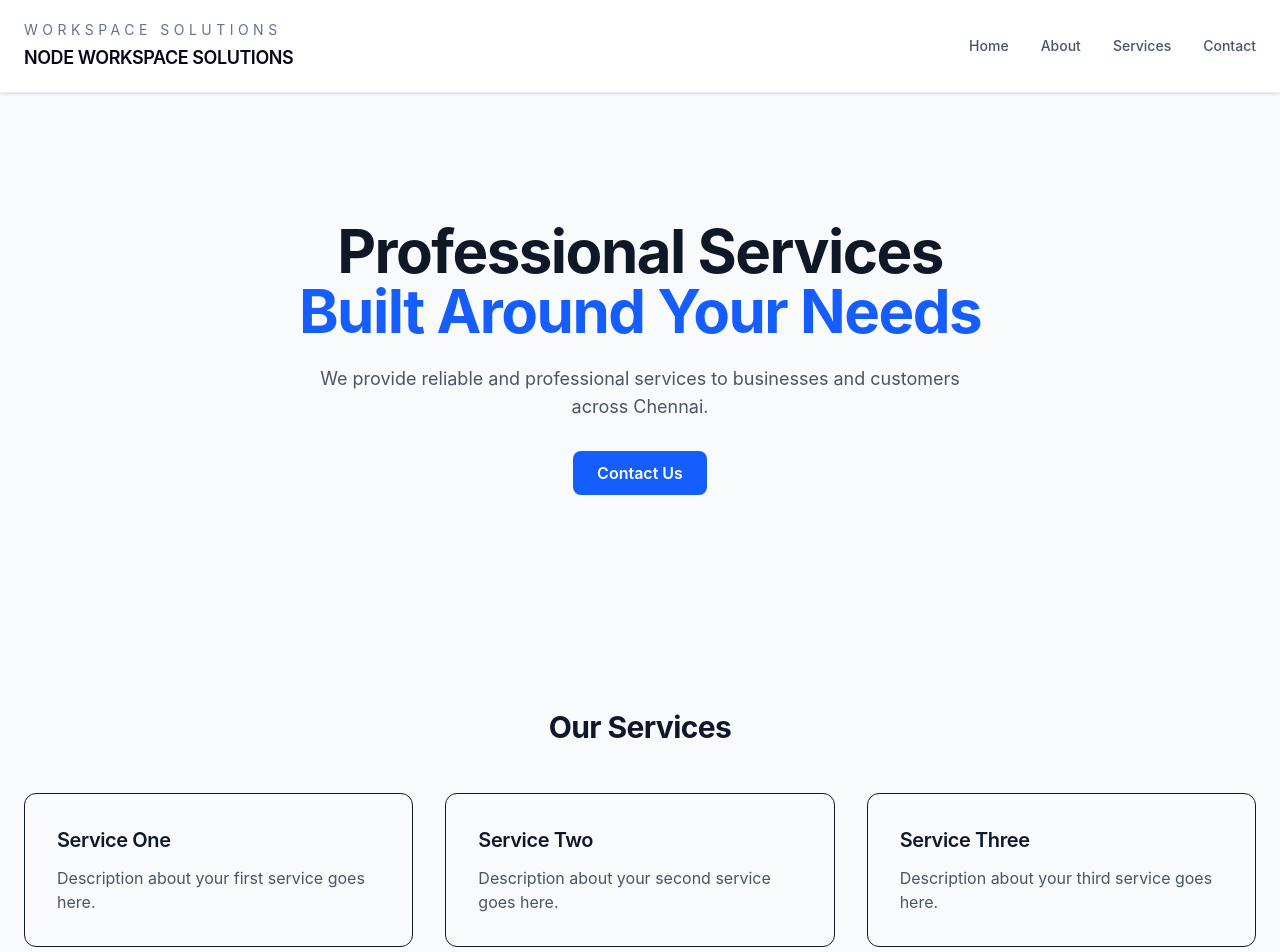
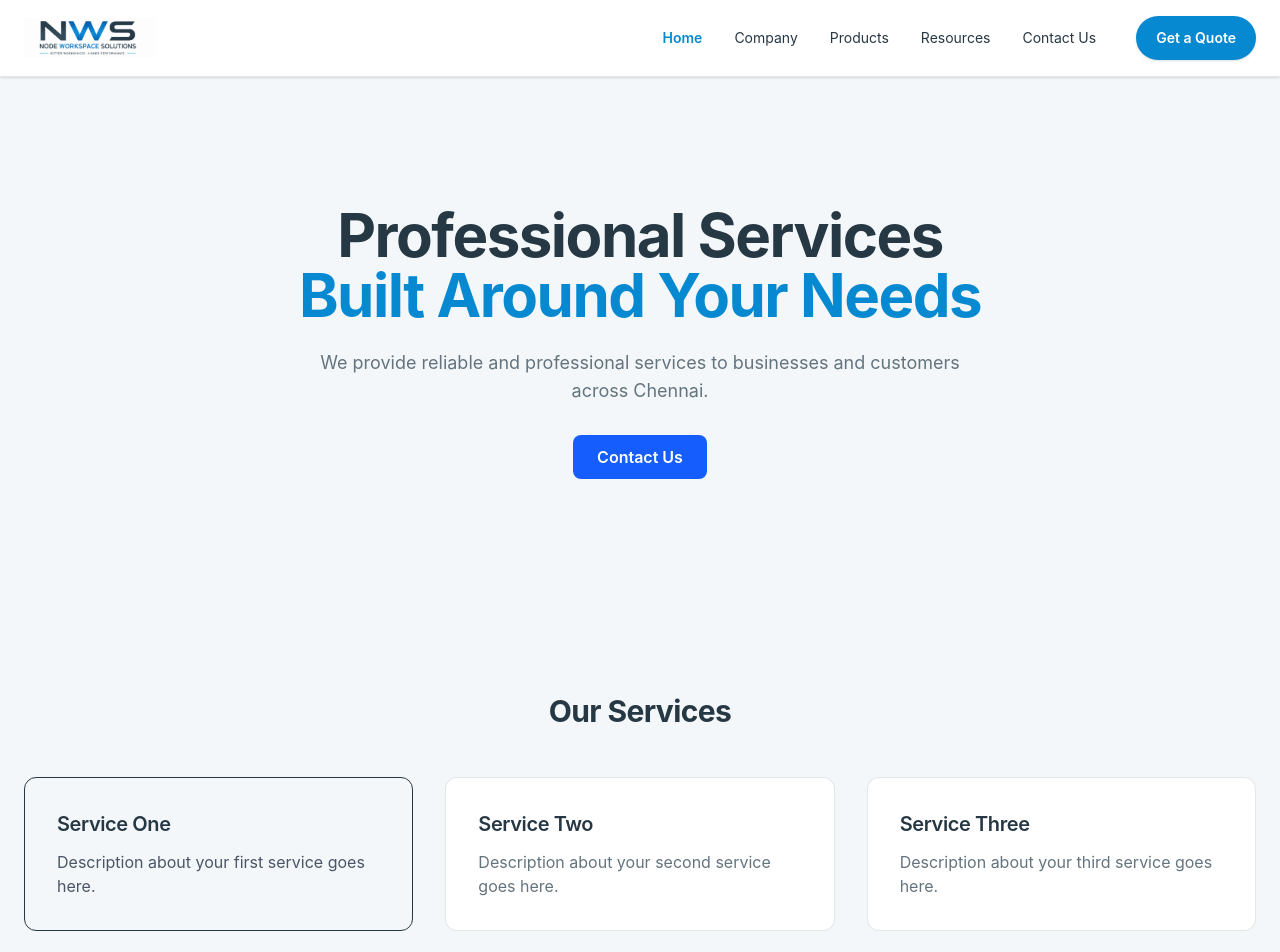
Before and after one commit to selva1011/nws, a Next.js app: page / in a window 1280 px wide. Shown: the top 952 px of the page. Built offline with nearby package versions, Linux system fonts and the light colour scheme.

Commit message:
fix: updated the color code for the modules

```diff
--- a/app/about/page.tsx
+++ b/app/about/page.tsx
@@ -14,7 +14,7 @@ export default function AboutPage() {
         About Us
       </h1>
 
-      <p className="mt-6 text-lg leading-8 text-gray-600">
+      <p className="mt-6 text-lg leading-8 text-[var(--color-neutral)]">
         We are a professional company focused on providing reliable,
         high-quality services to our customers.
       </p>
@@ -23,7 +23,7 @@ export default function AboutPage() {
         Why Choose Us?
       </h2>
 
-      <p className="mt-4 leading-7 text-gray-600">
+      <p className="mt-4 leading-7 text-[var(--color-neutral)]">
         We focus on quality, transparency and customer satisfaction.
       </p>
 
--- a/app/contact/page.tsx
+++ b/app/contact/page.tsx
@@ -16,7 +16,7 @@ export default function ContactPage() {
           Contact Us
         </h1>
 
-        <p className="mt-4 text-gray-600">
+        <p className="mt-4 text-[var(--color-neutral)]">
           Have a question? Send us a message and we'll get back to you.
         </p>
       </div>
--- a/app/globals.css
+++ b/app/globals.css
@@ -4,26 +4,53 @@
   color-scheme: light;
   font-family: Inter, ui-sans-serif, system-ui, -apple-system, BlinkMacSystemFont,
     "Segoe UI", sans-serif;
-  --bg: #f8fafc;
-  --surface: #ffffff;
-  --surface-soft: #f8fafc;
-  --border: rgba(148, 163, 184, 0.24);
-  --text: #0f172a;
-  --muted: #475569;
-  --accent: #0f4b8d;
-  --accent-soft: rgba(15, 75, 141, 0.08);
+  --color-primary: #0789D1;
+  --color-primary-rgb: 7, 137, 209;
+  --color-secondary: #263844;
+  --color-base: #FFFFFF;
+  --color-dark-base: #172832;
+  --color-light-base: #F4F7F9;
+  --color-neutral: #64747E;
+  --color-border: rgba(38, 56, 68, 0.12);
+  --color-text: var(--color-secondary);
+  --color-surface: var(--color-base);
+  --color-background: var(--color-light-base);
+}
+
+@layer utilities {
+  .bg-primary { background-color: var(--color-primary); }
+  .text-primary { color: var(--color-primary); }
+  .border-primary { border-color: var(--color-primary); }
+
+  .bg-secondary { background-color: var(--color-secondary); }
+  .text-secondary { color: var(--color-secondary); }
+  .border-secondary { border-color: var(--color-secondary); }
+
+  .bg-base { background-color: var(--color-base); }
+  .text-base { color: var(--color-base); }
+
+  .bg-dark-base { background-color: var(--color-dark-base); }
+  .text-dark-base { color: var(--color-dark-base); }
+
+  .bg-light-base { background-color: var(--color-light-base); }
+  .text-light-base { color: var(--color-light-base); }
+
+  .bg-neutral { background-color: var(--color-neutral); }
+  .text-neutral { color: var(--color-neutral); }
+
+  .border-neutral { border-color: var(--color-neutral); }
 }
 
 html {
   scroll-behavior: smooth;
-  background: var(--bg);
+  background: var(--color-background);
 }
 
 body {
   min-height: 100vh;
   margin: 0;
-  background: var(--bg);
-  color: var(--text);
+  background: var(--color-background);
+  color: var(--color-text);
   font-family: Inter, ui-sans-serif, system-ui, -apple-system, BlinkMacSystemFont,
     "Segoe UI", sans-serif;
 }
--- a/app/layout.tsx
+++ b/app/layout.tsx
@@ -46,7 +46,7 @@ export default function RootLayout({
 }>) {
   return (
     <html lang="en">
-      <body className="min-h-screen bg-slate-50 text-slate-950 antialiased">
+      <body className="min-h-screen bg-[var(--color-background)] text-[var(--color-secondary)] antialiased">
         <div className="isolate">
           <Header />
 
--- a/app/page.tsx
+++ b/app/page.tsx
@@ -3,17 +3,17 @@ import Link from "next/link";
 export default function HomePage() {
   return (
     <>
-      <section className="bg-gray-50">
+      <section className="bg-[var(--color-light-base)]">
         <div className="mx-auto max-w-7xl px-6 py-32 text-center">
 
-          <h1 className="text-5xl font-bold tracking-tight text-gray-900 md:text-6xl">
+          <h1 className="text-5xl font-bold tracking-tight text-[var(--color-secondary)] md:text-6xl">
             Professional Services
-            <span className="block text-blue-600">
+            <span className="block text-[var(--color-primary)]">
               Built Around Your Needs
             </span>
           </h1>
 
-          <p className="mx-auto mt-6 max-w-2xl text-lg text-gray-600">
+          <p className="mx-auto mt-6 max-w-2xl text-lg text-[var(--color-neutral)]">
             We provide reliable and professional services to businesses
             and customers across Chennai.
           </p>
@@ -48,22 +48,22 @@ export default function HomePage() {
             </p>
           </div>
 
-          <div className="rounded-xl border p-8">
-            <h3 className="text-xl font-semibold">
+          <div className="rounded-xl border border-[var(--color-border)] bg-[var(--color-base)] p-8">
+            <h3 className="text-xl font-semibold text-[var(--color-secondary)]">
               Service Two
             </h3>
 
-            <p className="mt-3 text-gray-600">
+            <p className="mt-3 text-[var(--color-neutral)]">
               Description about your second service goes here.
             </p>
           </div>
 
-          <div className="rounded-xl border p-8">
-            <h3 className="text-xl font-semibold">
+          <div className="rounded-xl border border-[var(--color-border)] bg-[var(--color-base)] p-8">
+            <h3 className="text-xl font-semibold text-[var(--color-secondary)]">
               Service Three
             </h3>
 
-            <p className="mt-3 text-gray-600">
+            <p className="mt-3 text-[var(--color-neutral)]">
               Description about your third service goes here.
             </p>
           </div>
--- a/app/services/page.tsx
+++ b/app/services/page.tsx
@@ -30,7 +30,7 @@ export default function ServicesPage() {
           Our Services
         </h1>
 
-        <p className="mt-4 text-gray-600">
+        <p className="mt-4 text-[var(--color-neutral)]">
           Professional solutions designed for your requirements.
         </p>
       </div>
@@ -40,14 +40,14 @@ export default function ServicesPage() {
         {services.map((service) => (
           <article
             key={service.title}
-            className="rounded-xl border border-gray-200 p-8"
+            className="rounded-xl border border-[var(--color-border)] bg-[var(--color-base)] p-8"
           >
 
             <h2 className="text-xl font-bold">
               {service.title}
             </h2>
 
-            <p className="mt-4 text-gray-600">
+            <p className="mt-4 text-[var(--color-neutral)]">
               {service.description}
             </p>
 
--- a/components/Footer.tsx
+++ b/components/Footer.tsx
@@ -1,7 +1,7 @@
 export default function Footer() {
   return (
-    <footer className="border-t border-slate-200/70 bg-white/80">
-      <div className="mx-auto max-w-7xl px-6 py-10 text-center text-sm text-slate-500">
+    <footer className="border-t border-[var(--color-border)] bg-[var(--color-base)]">
+      <div className="mx-auto max-w-7xl px-6 py-10 text-center text-sm text-[var(--color-neutral)]">
         <p>© {new Date().getFullYear()} Workspace Solutions.</p>
         <p className="mt-2">Premium workspace design and operational support for growing teams.</p>
       </div>
--- a/components/Header.tsx
+++ b/components/Header.tsx
@@ -1,34 +1,61 @@
+"use client";
+
+import { useState } from "react";
 import Link from "next/link";
 
 export default function Header() {
+  const [isOpen, setIsOpen] = useState(false);
+
   return (
-    <header className="sticky top-0 z-40 border-b border-slate-200/70 bg-white/90 backdrop-blur-xl shadow-sm">
-      <div className="mx-auto flex max-w-7xl items-center justify-between px-6 py-5">
-        <Link href="/" className="space-y-1 text-slate-950">
-          <p className="text-sm uppercase tracking-[0.32em] text-slate-500">
-            Workspace Solutions
-          </p>
-          <p className="text-lg font-semibold tracking-tight">
-            NODE WORKSPACE SOLUTIONS
-          </p>
+    <header className="bg-[var(--color-base)] shadow-sm border-b border-[var(--color-border)] backdrop-blur-xl sticky top-0 z-50">
+      <div className="mx-auto flex max-w-7xl flex-wrap items-center justify-between gap-4 px-4 py-4 sm:px-6">
+        <Link href="/" className="flex items-center gap-3">
+          <img src="/logo.png" alt="Workspace Solutions logo" className="h-10 w-auto object-contain" />
         </Link>
 
-        <nav className="flex flex-wrap gap-8 text-sm font-medium text-slate-600">
-          {[
-            ["/", "Home"],
-            ["/about", "About"],
-            ["/services", "Services"],
-            ["/contact", "Contact"],
-          ].map(([href, label]) => (
-            <Link
-              key={href}
-              href={href}
-              className="transition-colors duration-200 hover:text-slate-950"
-            >
-              {label}
+        <button
+          type="button"
+          className="inline-flex items-center rounded-full border border-[var(--color-border)] bg-[var(--color-base)] p-2 text-[var(--color-secondary)] shadow-sm transition hover:border-[var(--color-secondary)] hover:bg-[var(--color-light-base)] focus:outline-none focus:ring-2 focus:ring-[rgba(7,137,209,0.25)] md:hidden"
+          aria-label="Toggle menu"
+          aria-expanded={isOpen}
+          onClick={() => setIsOpen((current) => !current)}
+        >
+          <span className="sr-only">Open main menu</span>
+          <svg className="h-6 w-6" viewBox="0 0 24 24" fill="none" stroke="currentColor" strokeWidth="2" strokeLinecap="round" strokeLinejoin="round">
+            {isOpen ? (
+              <path d="M18 6 6 18M6 6l12 12" />
+            ) : (
+              <path d="M3 12h18M3 6h18M3 18h18" />
+            )}
+          </svg>
+        </button>
+
+        <div className={`w-full flex-col gap-4 md:flex md:w-auto md:flex-row md:items-center ${isOpen ? "flex" : "hidden"}`}>
+          <nav className="flex w-full flex-col gap-2 rounded-3xl border border-[var(--color-border)] bg-[rgba(244,247,249,0.9)] p-4 shadow-sm md:w-auto md:flex-row md:items-center md:border-0 md:bg-transparent md:p-0 md:shadow-none">
+            <Link href="/" className="rounded-full px-4 py-2 text-sm font-semibold text-[var(--color-primary)] transition hover:bg-[var(--color-light-base)] md:px-3 md:py-2">
+              Home
             </Link>
-          ))}
-        </nav>
+            <Link href="/company" className="rounded-full px-4 py-2 text-sm text-[var(--color-secondary)] transition hover:bg-[var(--color-light-base)] md:px-3 md:py-2">
+              Company
+            </Link>
+            <Link href="/products" className="rounded-full px-4 py-2 text-sm text-[var(--color-secondary)] transition hover:bg-[var(--color-light-base)] md:px-3 md:py-2">
+              Products
+            </Link>
+            <Link href="/resources" className="rounded-full px-4 py-2 text-sm text-[var(--color-secondary)] transition hover:bg-[var(--color-light-base)] md:px-3 md:py-2">
+              Resources
+            </Link>
+            <Link href="/contact" className="rounded-full px-4 py-2 text-sm text-[var(--color-secondary)] transition hover:bg-[var(--color-light-base)] md:px-3 md:py-2">
+              Contact Us
+            </Link>
+          </nav>
+
+          <div className="flex w-full flex-col gap-3 rounded-3xl border border-[var(--color-border)] bg-[var(--color-base)] p-4 shadow-sm md:w-auto md:flex-row md:items-center md:border-0 md:bg-transparent md:p-0 md:shadow-none">
+
+            <button className="inline-flex items-center justify-center rounded-full bg-[var(--color-primary)] px-5 py-3 text-sm font-semibold text-[var(--color-base)] shadow-sm transition hover:bg-[rgb(var(--color-primary-rgb)/0.85)] md:ml-3">
+              Get a Quote
+            </button>
+          </div>
+        </div>
       </div>
     </header>
   );
```
Also changed, not shown: components/ContactForm.tsx (+9 -9 lines).
